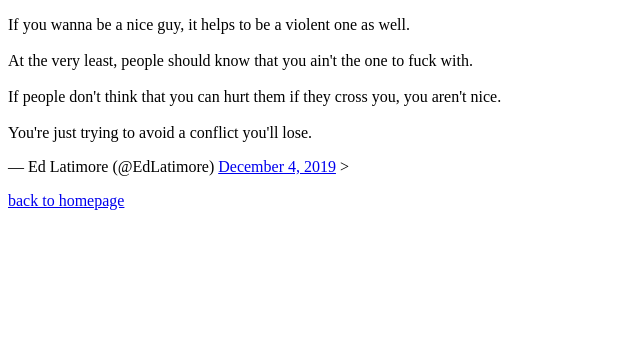
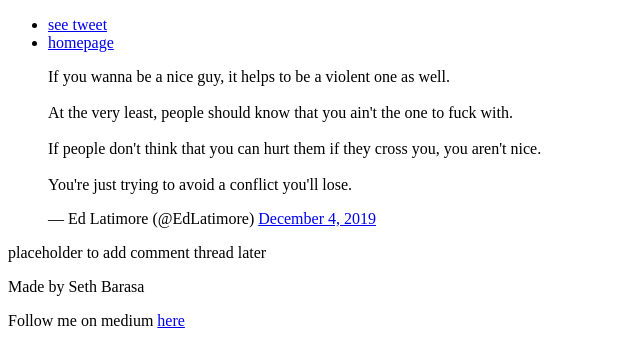
Before and after one commit to barasa001/alu-web-development, a plain HTML site: page html_basic/tweets.html in a window 1280 px wide. Shown: the whole page, without its empty margins (0-640 px from the left). Drawn offline with Linux system fonts and the light colour scheme.

Commit message:
Update made

```diff
--- a/html_basic/tweets.html
+++ b/html_basic/tweets.html
@@ -1,9 +1,28 @@
 <!DOCTYPE html>
-<html lan="eng" <blockquote class="twitter-tweet"><p lang="en" dir="ltr">If you wanna be a nice guy, it helps to be a violent one as well.<br><br>At the very least, people should know that you ain&#39;t the one to fuck with.<br><br>If people don&#39;t think that you can hurt them if they cross you, you aren&#39;t nice.<br><br>You&#39;re just trying to avoid a conflict you&#39;ll lose.</p>&mdash; Ed Latimore (@EdLatimore) <a href="https://twitter.com/EdLatimore/status/1202284760808202244?ref_src=twsrc%5Etfw">December 4, 2019</a></blockquote> <script async src="https://platform.twitter.com/widgets.js" charset="utf-8"></script>>
+<html lan="eng">
     <head>
         <title>MY FIRST PROJECT</title>
     </head>
     <body>
-	<p><a href="file:///C:/Users/user/.vscode/html%20project/index.html">back to homepage</a>
+        <header>
+            <ul>
+                <li><a href=file:///C:/Users/user/.vscode/html%20project/tweets.html>see tweet</a></li>
+                <li><a href="file:///C:/Users/user/.vscode/html%20project/index.html">homepage</a></li>
+            </ul>
+        </header>
+        <main>
+            <article>
+                <p> <blockquote class="twitter-tweet"><p lang="en" dir="ltr">If you wanna be a nice guy, it helps to be a violent one as well.<br><br>At the very least, people should know that you ain&#39;t the one to fuck with.<br><br>If people don&#39;t think that you can hurt them if they cross you, you aren&#39;t nice.<br><br>You&#39;re just trying to avoid a conflict you&#39;ll lose.</p>&mdash; Ed Latimore (@EdLatimore) <a href="https://twitter.com/EdLatimore/status/1202284760808202244?ref_src=twsrc%5Etfw">December 4, 2019</a></blockquote> <script async src="https://platform.twitter.com/widgets.js" charset="utf-8"></script></p>
+
+            </article>
+            <aside>
+                <p>placeholder to add comment thread later
+                </p>
+            </aside>
+        </main>
+        <footer>
+            <p>Made by Seth Barasa</p>
+            <p>Follow me on medium  <a href="https://medium.com/@s.wanyonyi" target="_blank"> here</a></a></p>
+        </footer>
     </body>
 </html>
```
